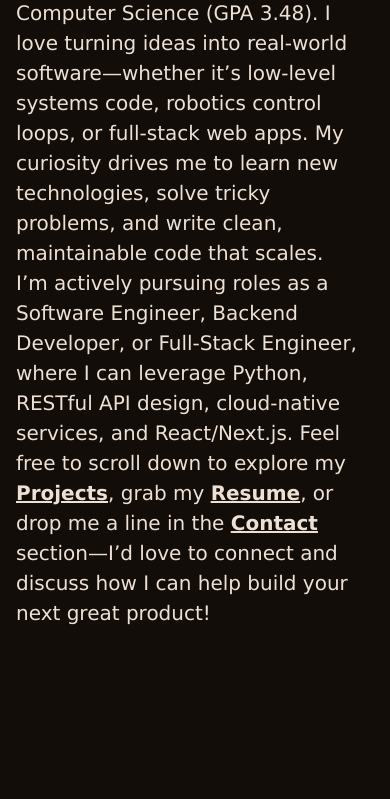
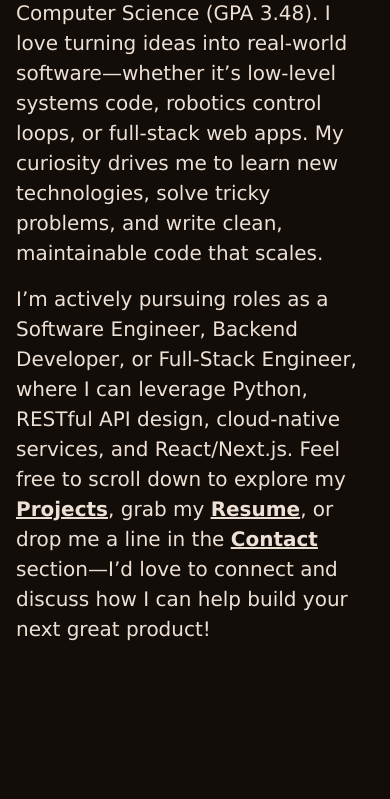
Before and after one commit to Asere231/my-portfolio, a Next.js app: page / in a window 390 px wide. Shown: the part 1203-2002 px from the top of the page. Built offline with nearby package versions, Linux system fonts and the light colour scheme.

Commit message:
Add responsive spacing between paragraphs on mobile screens

```diff
--- a/src/app/page.js
+++ b/src/app/page.js
@@ -55,7 +55,7 @@ export default function Home() {
             className="mt-6 text-lg leading-relaxed columns-1 md:columns-2 md:column-gap-8"
             style={{ fontFamily: "Verdana", fontSize: "20px" }}
           >
-            <p>
+            <p className="mb-4 md:mb-0">
               Hi there! I’m a proud University of Central Florida alum with a
               B.Sc. in Computer Science (GPA 3.48). I love turning ideas into
               real-world software—whether it’s low-level systems code, robotics
@@ -63,7 +63,7 @@ export default function Home() {
               learn new technologies, solve tricky problems, and write clean,
               maintainable code that scales.
             </p>
-            <p>
+            <p className="mb-4 md:mb-0">
               I’m actively pursuing roles as a Software Engineer, Backend
               Developer, or Full-Stack Engineer, where I can leverage Python,
               RESTful API design, cloud-native services, and React/Next.js. Feel
```
